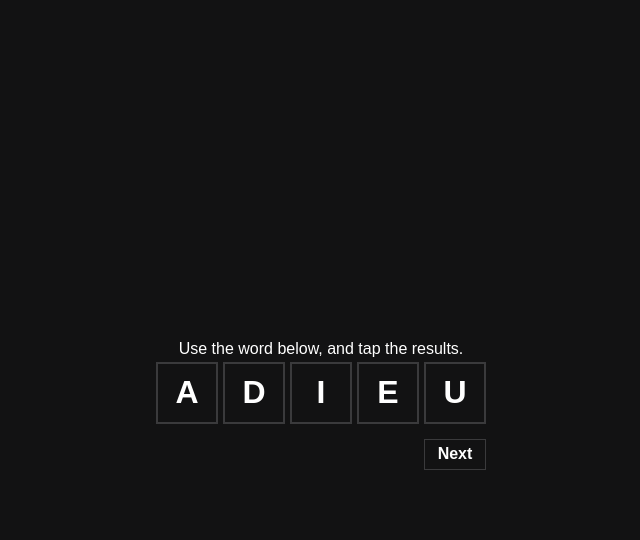
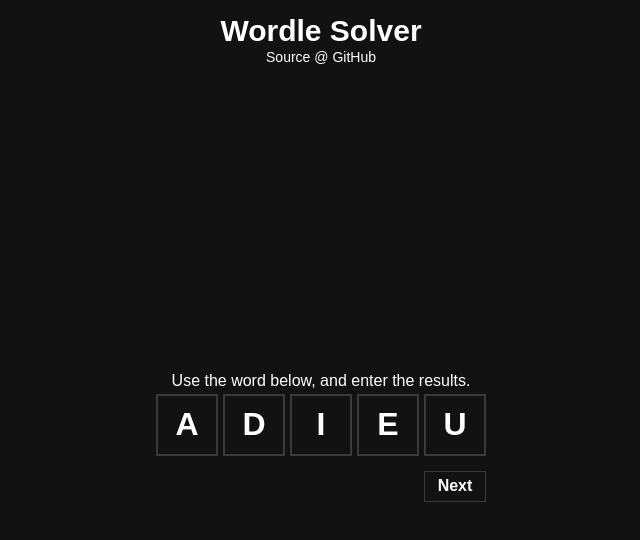
Before and after one commit to parkerbossier/wordle, a React (Create React App) app: page / in a window 1280 px wide. Shown: the top 540 px of the page, without its empty margins (319-959 px from the left). Built offline with nearby package versions, Linux system fonts and the light colour scheme.

Commit message:
Cleaning up

```diff
--- a/public/index.html
+++ b/public/index.html
@@ -4,40 +4,17 @@
 		<meta charset="utf-8" />
 		<link rel="icon" href="%PUBLIC_URL%/favicon.ico" />
 		<meta name="viewport" content="width=device-width, initial-scale=1" />
-    <meta name="theme-color" content="#000000" />
+		<meta name="theme-color" content="#538d4e" />
 		<meta
 			name="description"
-      content="Autoamte Wordle"
+			content="Automate your Wordle-ing"
 		/>
 		<link rel="apple-touch-icon" href="%PUBLIC_URL%/logo192.png" />
-    <!--
-      manifest.json provides metadata used when your web app is installed on a
-      user's mobile device or desktop. See https://developers.google.com/web/fundamentals/web-app-manifest/
-    -->
 		<link rel="manifest" href="%PUBLIC_URL%/manifest.json" />
-    <!--
-      Notice the use of %PUBLIC_URL% in the tags above.
-      It will be replaced with the URL of the `public` folder during the build.
-      Only files inside the `public` folder can be referenced from the HTML.
-
-      Unlike "/favicon.ico" or "favicon.ico", "%PUBLIC_URL%/favicon.ico" will
-      work correctly both with client-side routing and a non-root public URL.
-      Learn how to configure a non-root public URL by running `npm run build`.
-    -->
 		<title>Wordle Solver</title>
 	</head>
 	<body>
 		<noscript>You need to enable JavaScript to run this app.</noscript>
 		<div id="root"></div>
-    <!--
-      This HTML file is a template.
-      If you open it directly in the browser, you will see an empty page.
-
-      You can add webfonts, meta tags, or analytics to this file.
-      The build step will place the bundled scripts into the <body> tag.
-
-      To begin the development, run `npm start` or `yarn start`.
-      To create a production bundle, use `npm run build` or `yarn build`.
-    -->
 	</body>
 </html>
--- a/src/App.module.scss
+++ b/src/App.module.scss
@@ -1,18 +1,13 @@
 @import './mixins.scss';
 
 body {
-	--color-tone-1: #d7dadc;
-	--color-tone-2: #818384;
-	--color-tone-3: #565758;
-	--color-tone-4: #3a3a3c;
-	--color-tone-5: #272729;
-	--color-tone-6: #1a1a1b;
-	--color-tone-7: #121213;
-	--darkendGreen: #538d4e;
-	--darkenedYellow: #b59f3b;
+	--color-background: #121213;
+	--color-gray: #3a3a3c;
+	--green: #538d4e;
 	--real100vh: 100vh;
+	--yellow: #b59f3b;
 
-	background: var(--color-tone-7);
+	background: var(--color-background);
 
 	-webkit-font-smoothing: antialiased;
 	-moz-osx-font-smoothing: grayscale;
@@ -25,17 +20,32 @@
 .root {
 	display: flex;
 	align-items: center;
+	flex-direction: column;
 	justify-content: center;
-	padding: 10px;
+	padding: 16px;
 	min-height: var(--real100vh);
 	color: white;
 	font-family: sans-serif;
 }
 
-.content {
+.h1 {
+	font-size: 30px;
+	font-weight: bold;
+}
+.github {
+	color: inherit;
+	text-decoration: none;
+	justify-self: flex-end;
+	margin: 4px 0 16px;
+	font-size: 14px;
+}
+
+.gridWrapper {
 	display: flex;
 	align-items: flex-end;
+	flex: 1;
 	flex-direction: column;
+	justify-content: center;
 }
 
 .grid {
@@ -58,7 +68,7 @@
 	margin-top: 15px;
 	width: 62px;
 	height: 31px;
-	border: 1px solid var(--color-tone-4);
+	border: 1px solid var(--color-gray);
 	font-weight: bold;
 }
 .next__hide {
--- a/src/App.tsx
+++ b/src/App.tsx
@@ -1,4 +1,5 @@
 import c from 'classnames';
+import _ from 'lodash';
 import React, { useEffect, useMemo, useState } from 'react';
 import styles from './App.module.scss';
 import { Tile } from './Tile';
@@ -6,43 +7,48 @@
 
 const App: React.FC = () => {
 	const algoIterator = useMemo(() => wordleAlgo(), []);
-	const [data, setData] = useState<Wordle.GameState>([]);
+	const [gameState, setGameState] = useState<Wordle.GameState>(() => ([
+		algoIterator.next([]).value.split('').map(l => ({
+			letter: l,
+			status: 'none'
+		}))
+	]));
+
 	const [done, setDone] = useState(false);
 
+	/** Assumes one row already exists */
 	function generateNextRow() {
-		// TODO: default non-selected options to none
+		const newState = _.cloneDeep(gameState);
 
-		const nextResult = algoIterator.next(data);
+		// default all untouched tiles to absent
+		newState[newState.length - 1].forEach(t => {
+			if (t.status === 'none')
+				t.status = 'absent';
+		});
+
+		const nextResult = algoIterator.next(newState);
 		const guess = nextResult.value;
 		if (!guess) {
 			alert('Oh no! No words found. Try again?');
 			window.location.reload();
 		}
 
-		const lastRow = data.length > 0 && data[data.length - 1];
+		const lastRow = newState[newState.length - 1];
 		const newRow = guess.split('').map((l, i) => {
-			const alreadyCorrect = (lastRow && lastRow[i].status === 'correct');
-			const status: Wordle.TileStatus = (alreadyCorrect || nextResult.done)
-				? 'correct'
-				: 'none';
-
-			return {
+			const alreadyCorrect = lastRow[i].status === 'correct';
+			const tile: Wordle.TileState = {
 				letter: l,
-				status
+				status: (alreadyCorrect || nextResult.done) ? 'correct' : 'none'
 			};
+			return tile;
 		});
 
-		setData([...data, newRow]);
+		newState.push(newRow);
+		setGameState(newState);
 
 		if (nextResult.done)
 			setDone(true);
 	}
-
-	useEffect(
-		() => { generateNextRow(); },
-		// eslint-disable-next-line react-hooks/exhaustive-deps
-		[]
-	);
 
 	// this is why we can't have nice things
 	useEffect(
@@ -61,9 +67,19 @@
 
 	return (
 		<div className={styles.root}>
-			<div className={styles.content}>
+			<h1 className={styles.h1}>Wordle Solver</h1>
+			<a
+				className={styles.github}
+				href="https://github.com/parkerbossier/wordle"
+				rel="noreferrer"
+				target="_blank"
+			>
+				Source @ GitHub
+			</a>
+
+			<div className={styles.gridWrapper}>
 				<div className={styles.grid}>
-					{data.slice(0, -1).map(row => {
+					{gameState.slice(0, -1).map(row => {
 						return row.map((t, i) => (
 							<Tile
 								key={i}
@@ -76,22 +92,19 @@
 					<div className={styles.lastRowTitle}>
 						{done
 							? `That's it!`
-							: 'Use the word below, and tap the results.'
+							: 'Use the word below, and enter the results.'
 						}
 					</div>
 
-					{data[data.length - 1]?.map((t, i) => (
+					{gameState[gameState.length - 1]?.map((t, i) => (
 						<Tile
 							key={i}
 							letter={t.letter}
 							onClick={() => {
-								const newData = data.slice(0, -1);
-								const newLastRow = [...data[data.length - 1]];
-								const newTileStatus = incrementTileStatus(t.status);
-								newLastRow[i] = { ...newLastRow[i], status: newTileStatus };
-								newData.push(newLastRow);
-
-								setData(newData);
+								const newState = _.cloneDeep(gameState);
+								const newStatus = incrementTileStatus(t.status);
+								newState[newState.length - 1][i].status = newStatus;
+								setGameState(newState);
 							}}
 							status={t.status}
 						/>
@@ -113,7 +126,7 @@
 }
 
 function incrementTileStatus(status: Wordle.TileStatus) {
-	const statuses: Wordle.TileStatus[] = ['absent', 'present', 'correct'];
+	const statuses: Wordle.TileStatus[] = ['present', 'correct', 'absent'];
 	const index = statuses.indexOf(status);
 	const nextIndex = index > -1 ? (index + 1) % statuses.length : 0;
 	return statuses[nextIndex];
--- a/src/Tile.module.scss
+++ b/src/Tile.module.scss
@@ -12,15 +12,15 @@
 	font-size: 32px;
 }
 .root__correct {
-	background: var(--darkendGreen);
+	background: var(--green);
 }
 .root__none {
-	border: 2px solid var(--color-tone-4);
+	border: 2px solid var(--color-gray);
 }
 .root__absent {
 
-	background: var(--color-tone-4);
+	background: var(--color-gray);
 }
 .root__present {
-	background: var(--darkenedYellow);
+	background: var(--yellow);
 }
```
Also changed, not shown: src/index.tsx (+4 -4 lines). Lines whose indentation alone changed are shown as unchanged.
